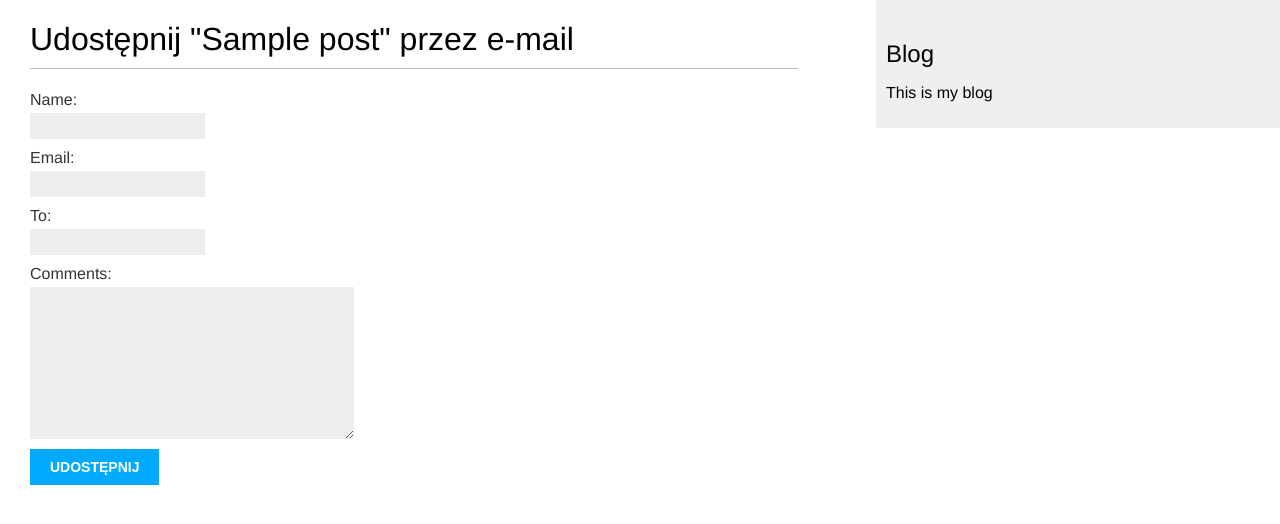
After one commit to Filip-Gluszcz/BLOG, a Django app: page /blog/1/share in a window 1280 px wide. The commit adds this page. Shown: the top 524 px of the page. Run offline with Django 3.2, Linux system fonts and the light colour scheme; tables that the repository leaves empty hold one stand-in row (values such as "Sample post").

Commit message:
sharing the post via email

```diff
--- /dev/null
+++ b/mysite/blog/froms.py
@@ -0,0 +1,8 @@
+from django import forms
+
+class EmailPostForm(forms.Form):
+    name = forms.CharField(max_length=25)
+    email = forms.EmailField()
+    to = forms.EmailField()
+    comments = forms.ChoiceField(required=False,
+                                 widget=forms.Textarea)
--- a/mysite/blog/templates/blog/post/detail.html
+++ b/mysite/blog/templates/blog/post/detail.html
@@ -8,4 +8,7 @@
         Opublikowany {{ post.publish }} przez {{ post.author }}
     </p>
     {{ post.body|linebreaks }}
+    <p>
+        <a href="{% url "blog:post_share" post.id %}">Udostępnij post</a>
+    </p>
 {% endblock content %}
--- /dev/null
+++ b/mysite/blog/templates/blog/post/share.html
@@ -0,0 +1,17 @@
+{% extends "blog/base.html" %}
+
+{% block title %}Udostępnij "{{post.title}}"{% endblock title %}
+
+{% block content %}
+    {% if sent %}
+        <h1>Wiadomość została wysłana</h1>
+        <p>Post "{{post.title}}" wysłano do {{form.cleaned_data.to}}</p>
+    {% else %}
+        <h1>Udostępnij "{{post.title}}" przez e-mail</h1>
+        <form action="" method="post">
+            {{form.as_p}}
+            {% csrf_token %}
+            <input type="submit" value="Udostępnij">
+        </form>
+    {% endif %}
+{% endblock content %}
--- a/mysite/blog/urls.py
+++ b/mysite/blog/urls.py
@@ -6,4 +6,5 @@ app_name = 'blog'
 urlpatterns = [
     path('', views.PostListView.as_view(), name='post_list'),
     path('<int:year>/<int:month>/<int:day>/<slug:post>/', views.post_detail, name='post_detail'),
+    path('<int:post_id>/share', views.post_share, name='post_share'),
 ]
--- a/mysite/blog/views.py
+++ b/mysite/blog/views.py
@@ -1,7 +1,9 @@
 from django.shortcuts import render, get_object_or_404
 from django.core.paginator import Paginator, EmptyPage, PageNotAnInteger
+from django.core.mail import send_mail
 from django.views.generic import ListView
 from .models import Post
+from .froms import EmailPostForm
 
 class PostListView(ListView):
     queryset = Post.published.all() # standardowo dodaje sie 'model = Post' ale wtedy widok wywołuje Post.objects.all() zamiast Post.published.all()
@@ -36,3 +38,19 @@ def post_detail(request, year, month, day, post):
     return render(request,
                     'blog/post/detail.html',
                     {'post': post})
+
+def post_share(request, post_id):
+    post = get_object_or_404(Post, id=post_id, status='published')
+    sent = False
+
+    if request.method == 'POST':
+        form = EmailPostForm(request.POST)
+        if form.is_valid():
+            email_form_clened_data = form.cleaned_data
+            post_url = request.build_absolute_uri(post.get_absolute_url())
+            subject = f'{email_form_clened_data["name"]} ({email_form_clened_data["email"]}) zachęca do przeczytania "{post.title}"'
+            message = f'Przeczytaj post "{post.title}" na stronie {post_url}\n\n Komentarz dodany przez {email_form_clened_data["name"]}: {email_form_clened_data["comments"]}'
+            send_mail(subject, message, 'blog.django.app@gmail.com', [email_form_clened_data['to'],])
+            sent = True
+    else: form = EmailPostForm()
+    return render(request, 'blog/post/share.html', {'post': post, 'form': form, 'sent': sent})
```
Also changed, not shown: mysite/mysite/settings.py (+8 -0 lines).
